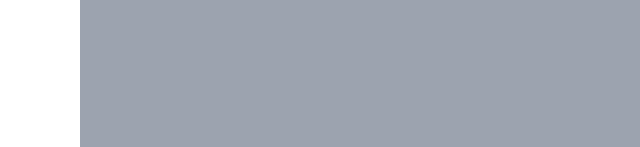
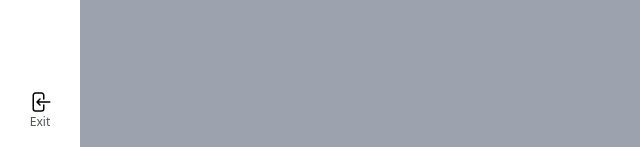
Before and after one commit to Aleydon/Dashboard-Admin, a Next.js app: page / in a window 1280 px wide. Shown: the part 650-797 px from the top of the page, without its empty margins (0-640 px from the left). Built offline with nearby package versions, Linux system fonts and the light colour scheme.

Commit message:
UP: Updated MenuItems

```diff
--- a/src/components/navBar/index.tsx
+++ b/src/components/navBar/index.tsx
@@ -5,16 +5,22 @@ import { HomeIcon } from '../icons/home';
 import { NotificationsIcon } from '../icons/notifications';
 import { SettingsIcon } from '../icons/settings';
 import { MenuItem } from '../menuItem';
+import { LogoutIcon } from '../icons/logout';
 
 export const NavBar = () => {
   return (
-    <aside>
-      <div className="flex flex-col justify-center h-20 w-20 bg-gradient-to-r from-indigo-500 via-transparent to-purple-400 text-center">
+    <aside className="flex flex-col">
+      <div
+        className="flex flex-col justify-center h-20 w-20
+          bg-gradient-to-r from-indigo-500 via-transparent
+         to-purple-400 text-center"
+      >
         <Link href="/">
           <Image src="/logo.svg" alt="logo" height={70} width={70} priority />
         </Link>
       </div>
-      <ul>
+
+      <ul className="flex-grow">
         <MenuItem url="/" icon={HomeIcon} text="Home" />
         <MenuItem url="/settings" icon={SettingsIcon} text="Settings" />
         <MenuItem
@@ -23,6 +29,9 @@ export const NavBar = () => {
           text="Notifications"
         />
       </ul>
+      <ul>
+        <MenuItem url="/" icon={LogoutIcon} text="Exit" />
+      </ul>
     </aside>
   );
 };
```
